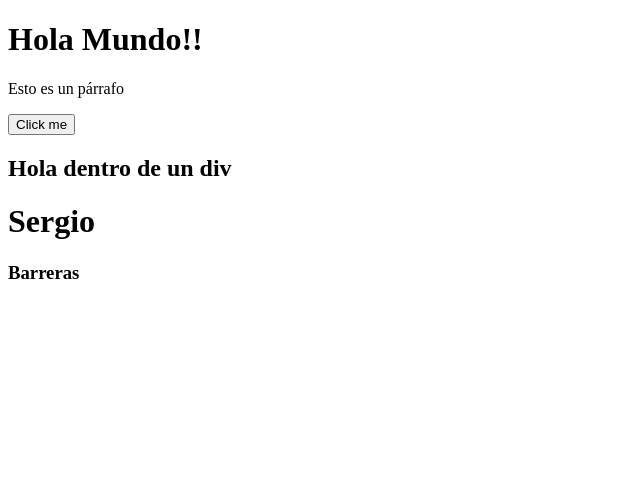
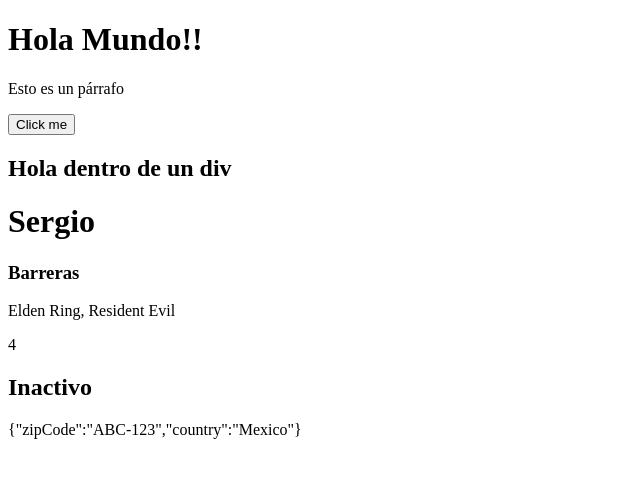
Before and after one commit to react-projects-sergio/first-steps, a React (Vite) app: page / in a window 1280 px wide. Shown: the top 478 px of the page, without its empty margins (0-640 px from the left). Built offline with nearby package versions, Linux system fonts and the light colour scheme.

Commit message:
clase: Impresión de variables

```diff
--- a/src/MyAwesomeApp.tsx
+++ b/src/MyAwesomeApp.tsx
@@ -1,8 +1,26 @@
+const fisrtName = "Sergio";
+const lastName = "Barreras";
+
+const favoriteGames = ["Elden Ring", "Resident Evil"];
+const isActive = false;
+
+const addres = {
+  zipCode: "ABC-123",
+  country: "Mexico",
+};
+
 export function MyAwesomeApp() {
   return (
     <>
-      <h1>Sergio</h1>
-      <h3>Barreras</h3>
+      <h1>{fisrtName}</h1>
+      <h3>{lastName}</h3>
+
+      <p>{favoriteGames.join(", ")}</p>
+      <p>{2 + 2}</p>
+
+      <h2>{isActive ? "Activo" : "Inactivo"}</h2>
+
+      <p>{JSON.stringify(addres)}</p>
     </>
   );
 }
```
